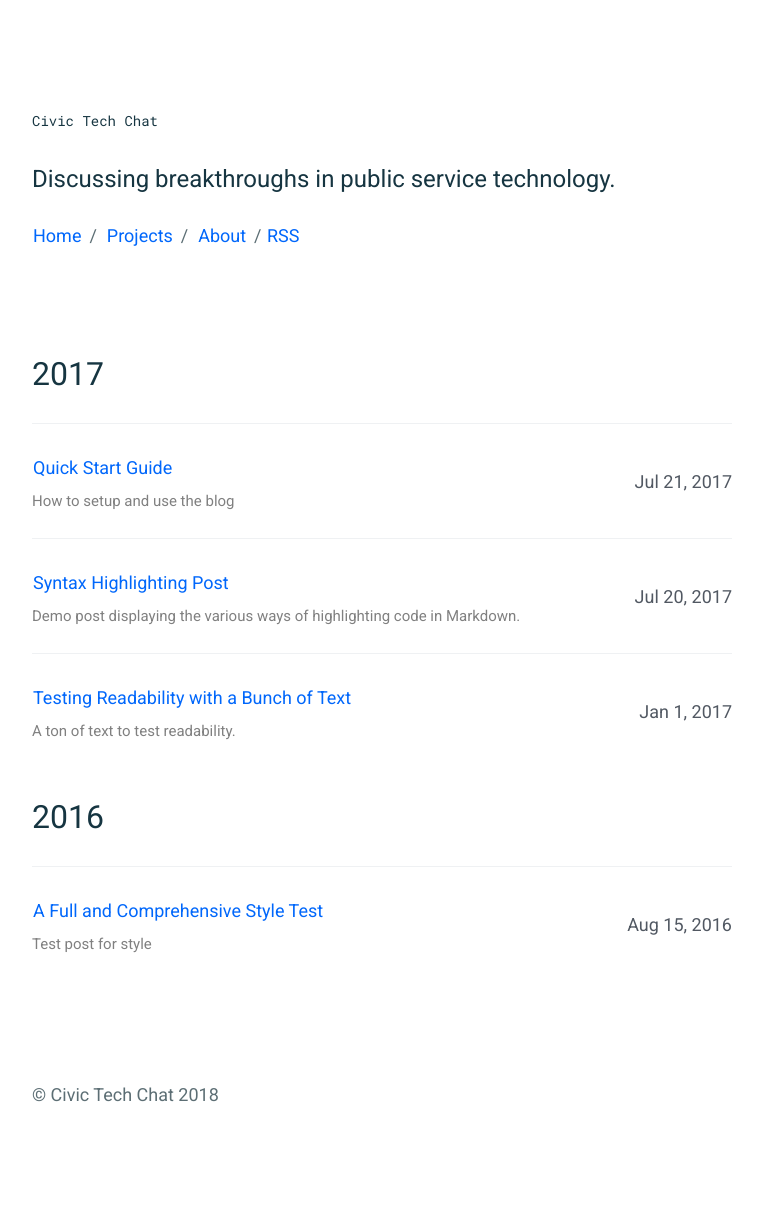
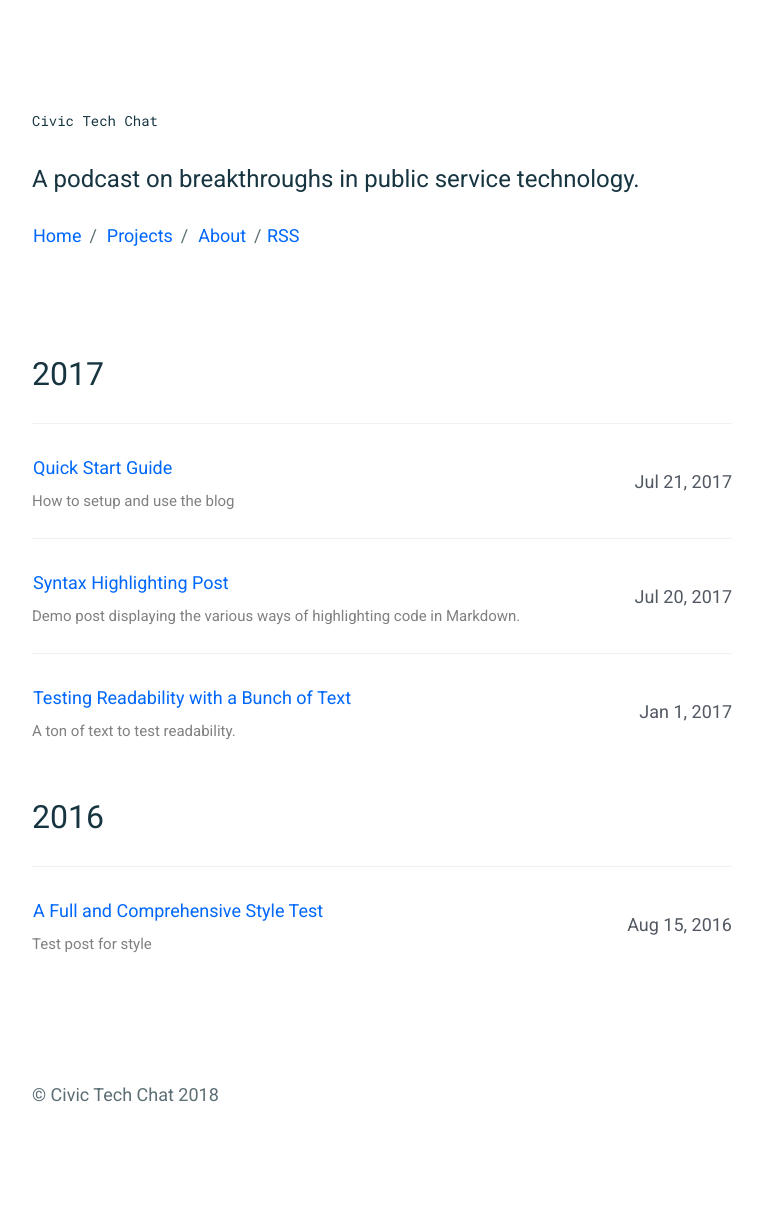
Before and after one commit to civictechchat/civictechchat.github.io, a Jekyll site: the page built from index.html, in a window 1280 px wide. Shown: the whole page, without its empty margins (258-1021 px from the left). Built offline with Jekyll 4.4.1, drawn with Linux system fonts in a browser that asks for light colours.

Commit message:
description update

```diff
--- a/_config.yml
+++ b/_config.yml
@@ -1,7 +1,7 @@
 # Site settings
 title: Civic Tech Chat
 description: >
-  Discussing breakthroughs in public service technology.
+  A podcast on breakthroughs in public service technology.
 
 author: Civic Tech Chat
 email: info@civictech.chat
```
Also changed, not shown: 5 other files.
